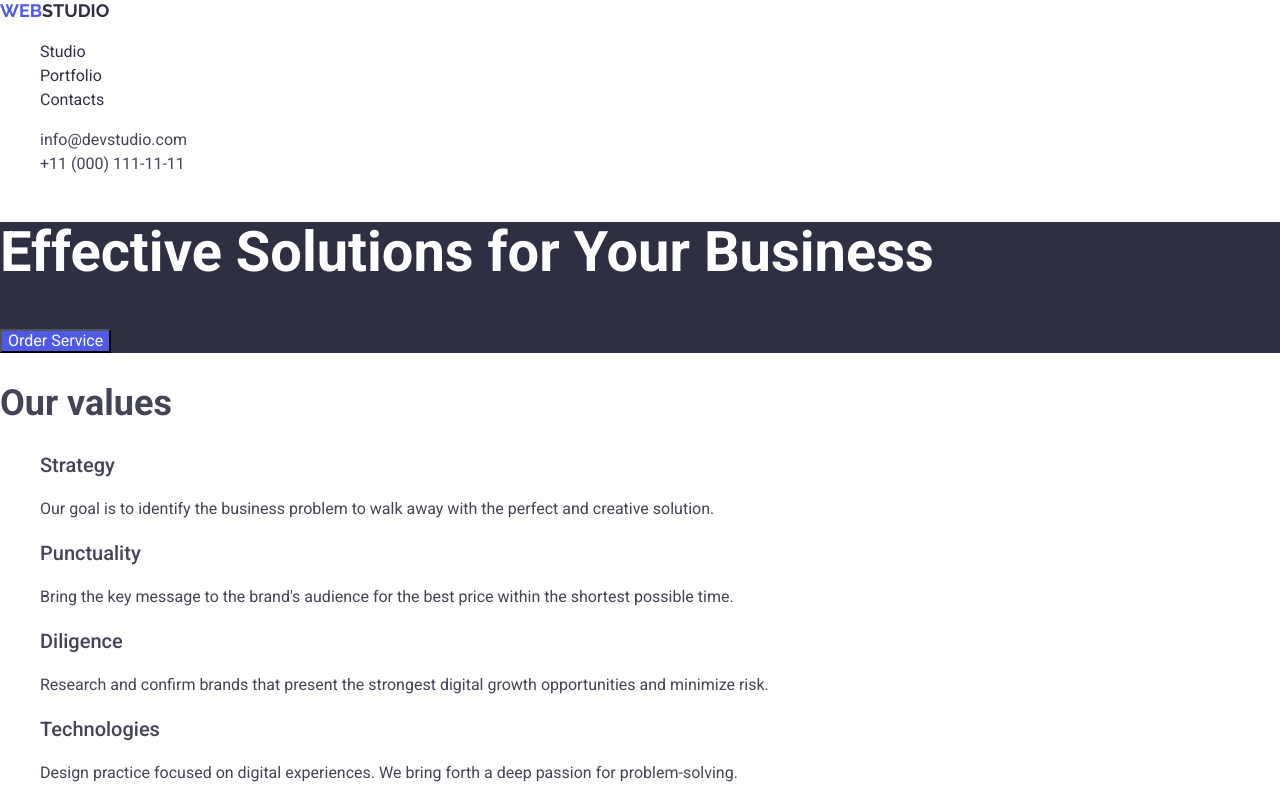
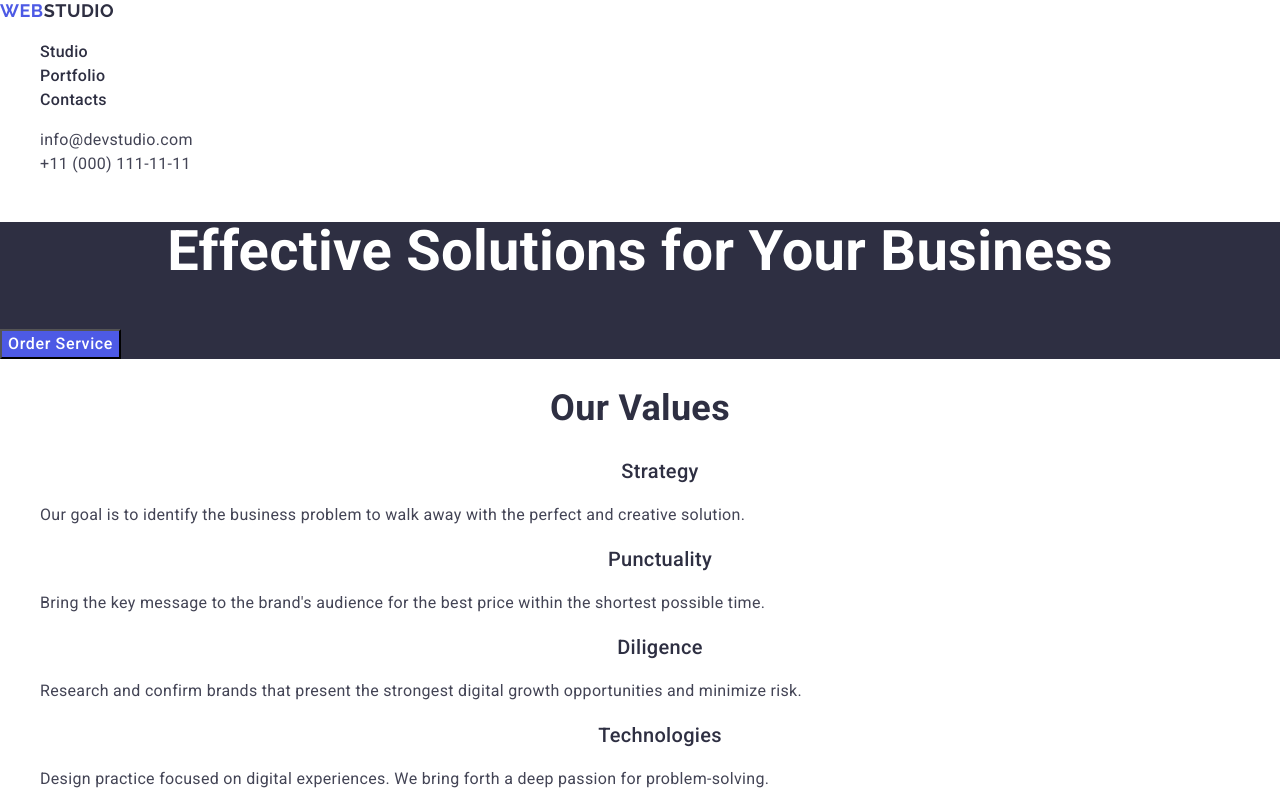
Before and after one commit to AntonyIshchenko/goit-markup-hw-02, a plain HTML site: page index.html in a window 1280 px wide. Shown: the top 800 px of the page. Drawn offline with nearby package versions, Linux system fonts and the light colour scheme.

Commit message:
fix bugs 1

```diff
--- a/css/styles.css
+++ b/css/styles.css
@@ -5,30 +5,37 @@ body {
   font-size: 16px;
   font-weight: 400;
   line-height: 1.5;
+  letter-spacing: 0.02em;
 }
 
 footer {
   background-color: #2e2f42;
-  color: #f4f4fd;
 }
 
 h1 {
   font-size: 56px;
   font-weight: 700;
-  line-height: 1.07143;
+  line-height: 1.07;
   color: #ffffff;
+  text-align: center;
 }
 
 h2 {
   font-size: 36px;
   font-weight: 700;
-  line-height: 1.11111;
+  line-height: 1.11;
+  text-align: center;
+  color: #2e2f42;
+  text-transform: capitalize;
 }
 
 h3 {
   font-size: 20px;
   font-weight: 500;
   line-height: 1.2;
+  text-align: center;
+  color: #2e2f42;
+  text-transform: capitalize;
 }
 
 a {
@@ -43,16 +50,13 @@ ul {
 /* LOGO */
 
 .logo {
-  font-family: 'raleway', sans-serif;
+  font-family: 'Raleway', sans-serif;
   font-size: 18px;
   font-weight: 700;
-  line-height: 1.16667;
-  color: #2e2f42;
+  line-height: 1.17;
+  color: #4d5ae5;
   text-transform: uppercase;
-}
-
-.logo-web {
-  color: #4d5ae5;
+  letter-spacing: 0.03em;
 }
 
 .logo-studio-header {
@@ -68,6 +72,8 @@ ul {
 
 .nav-link {
   color: #2e2f42;
+  font-weight: 500;
+  letter-spacing: 0.02em;
 }
 
 .nav-link:hover,
@@ -100,8 +106,19 @@ ul {
 }
 
 .hero-section-button {
-  background: #4d5ae5;
+  font-family: 'Roboto', sans-serif;
+  font-size: 16px;
+  font-weight: 500;
+  line-height: 1.5;
+  letter-spacing: 0.04em;
+  background-color: #4d5ae5;
   color: #ffffff;
+  cursor: pointer;
+}
+
+.hero-section-button:hover,
+.hero-section-button:focus {
+  background-color: #404bbf;
 }
 
 /* ************************************** */
@@ -111,5 +128,12 @@ ul {
   background-color: #f4f4fd;
 }
 
+.our-team-list-item {
+  background-color: #ffffff;
+}
+
 /* ************************************** */
 /* FOOTER */
+.text-footer {
+  color: #f4f4fd;
+}
--- a/index.html
+++ b/index.html
@@ -21,8 +21,7 @@
     <header>
       <nav>
         <a class="logo" href="./index.html"
-          ><span class="logo-web">Web</span
-          ><span class="logo-studio-header">Studio</span></a
+          >Web<span class="logo-studio-header">Studio</span></a
         >
         <ul>
           <li><a class="nav-link" href="">Studio</a></li>
@@ -90,7 +89,7 @@
       <section class="our-team-section">
         <h2>Our Team</h2>
         <ul>
-          <li>
+          <li class="our-team-list-item">
             <img
               src="./images/img-Mark-Guerrero.jpg"
               alt="Photo Mark Guerrero"
@@ -207,10 +206,9 @@
     <!-- footer  -->
     <footer>
       <a class="logo" href="./index.html"
-        ><span class="logo-web">Web</span
-        ><span class="logo-studio-footer">Studio</span></a
+        >Web<span class="logo-studio-footer">Studio</span></a
       >
-      <p>
+      <p class="text-footer">
         Increase the flow of customers and sales for your business with digital marketing
         & growth solutions.
       </p>
```
